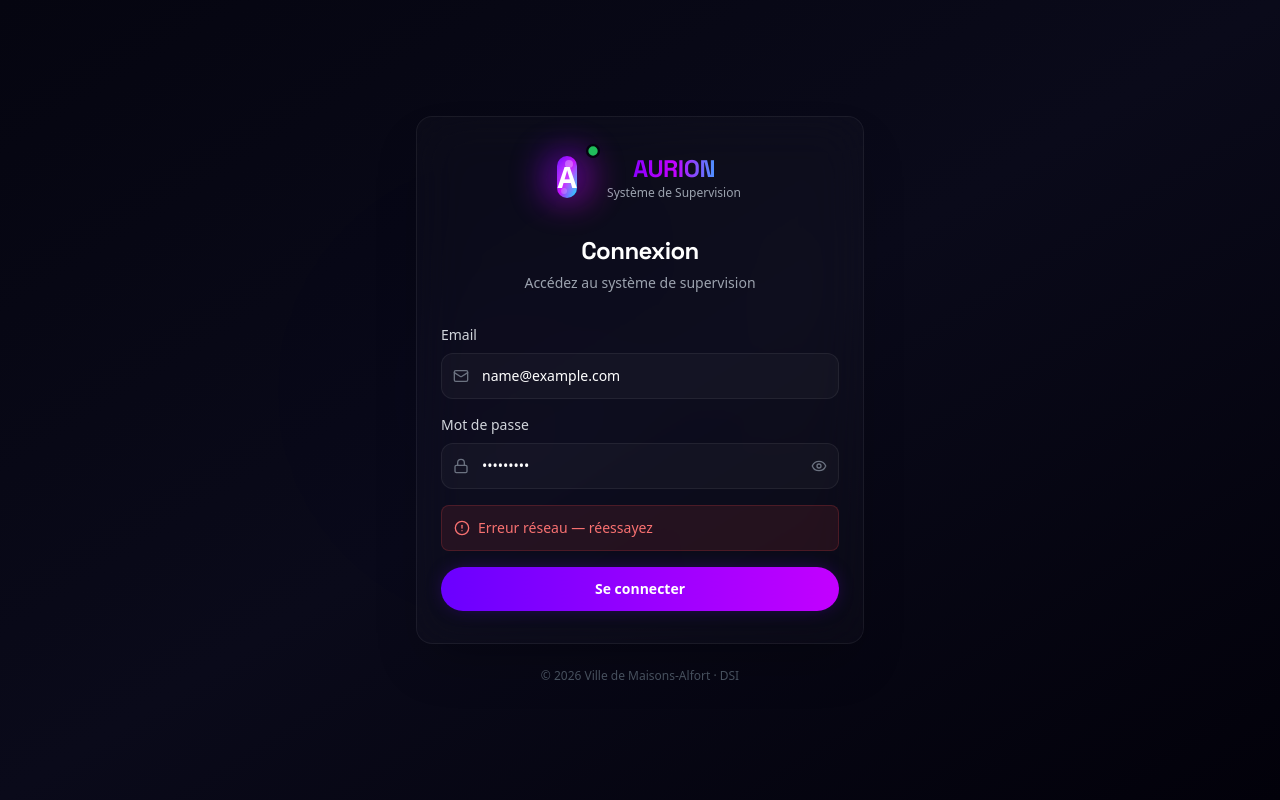
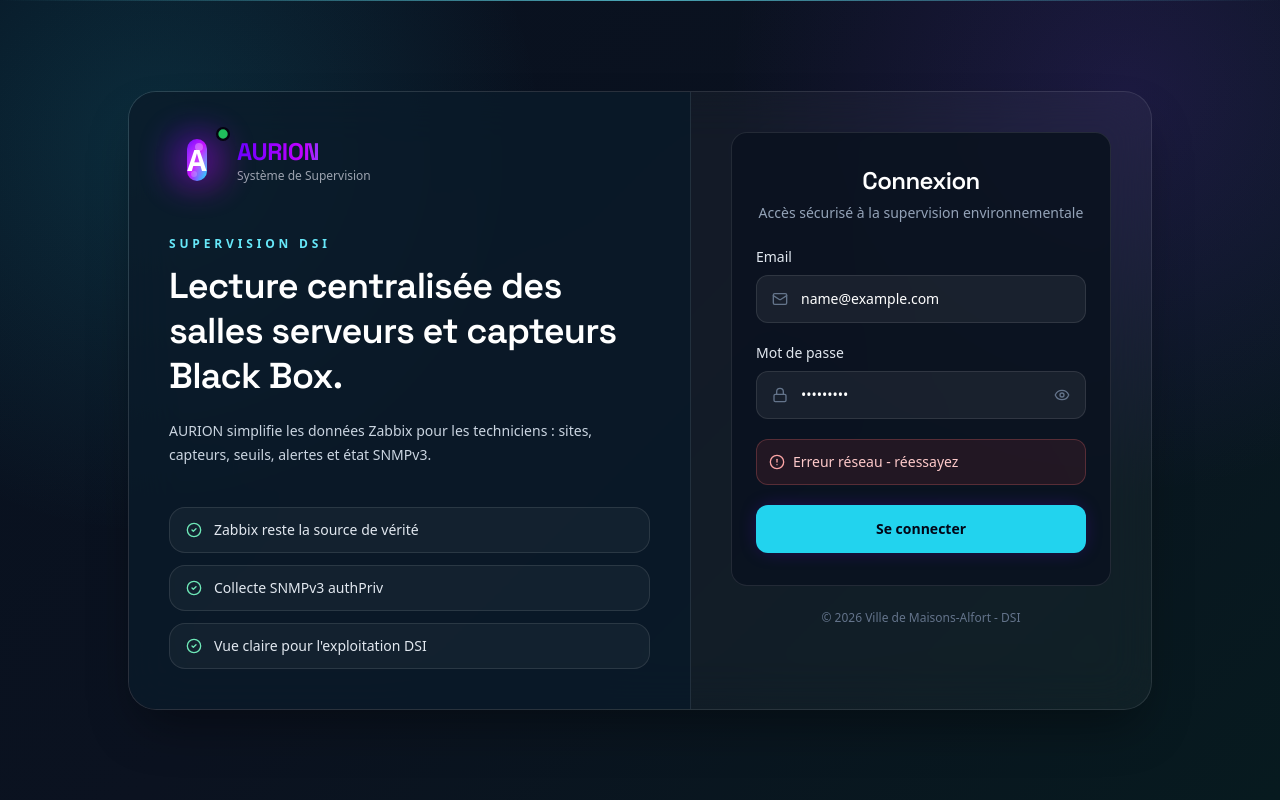
Before and after one commit to RAYAN-DOB/Server-Supervision, a Next.js app: page /login in a window 1280 px wide. Both pictures are taken after typing "name@example.com", "Sample123" into the empty fields and a click on the button "Se connecter". Built offline with nearby package versions, Linux system fonts and the light colour scheme; no server answers.

Commit message:
Fix local demo login and polish auth screen

```diff
--- a/app/(auth)/login/page.tsx
+++ b/app/(auth)/login/page.tsx
@@ -2,7 +2,7 @@
 
 import { useState } from "react";
 import { motion } from "framer-motion";
-import { Lock, Mail, Eye, EyeOff, Shield, AlertCircle } from "lucide-react";
+import { Lock, Mail, Eye, EyeOff, Shield, AlertCircle, CheckCircle2 } from "lucide-react";
 import { AurionLogoFull } from "@/components/features/aurion-logo";
 import { Button } from "@/components/ui/button";
 import { Card, CardContent, CardDescription, CardHeader, CardTitle } from "@/components/ui/card";
@@ -39,7 +39,7 @@
 
       setCurrentUser(data.user);
 
-      toast.success("Connexion réussie !", {
+      toast.success("Connexion réussie", {
         description: `Bienvenue ${data.user.name}`,
       });
 
@@ -48,133 +48,153 @@
         return;
       }
 
-      // Rechargement complet pour que le middleware lise le cookie httpOnly
       window.location.href = "/dashboard";
     } catch {
-      setError("Erreur réseau — réessayez");
+      setError("Erreur réseau - réessayez");
       setLoading(false);
     }
   };
 
   return (
-    <div className="min-h-screen flex items-center justify-center p-4">
-      <div className="absolute inset-0 bg-gradient-to-br from-nebula-space via-nebula-dark to-nebula-darker" />
+    <div className="relative min-h-screen overflow-hidden bg-[#07111f] text-white">
+      <div className="absolute inset-0 bg-[radial-gradient(circle_at_12%_18%,rgba(34,211,238,0.14),transparent_30%),radial-gradient(circle_at_88%_12%,rgba(124,58,237,0.16),transparent_30%),linear-gradient(135deg,#07111f_0%,#0b1220_45%,#071a1f_100%)]" />
+      <div className="absolute inset-x-0 top-0 h-px bg-gradient-to-r from-transparent via-cyan-300/70 to-transparent" />
 
+      <main className="relative z-10 grid min-h-screen place-items-center px-6 py-10">
         <motion.div
-        animate={{ scale: [1, 1.2, 1], opacity: [0.1, 0.2, 0.1] }}
-        transition={{ duration: 8, repeat: Infinity }}
-        className="absolute top-1/4 left-1/4 w-96 h-96 bg-nebula-violet/10 rounded-full blur-[120px]"
-      />
-      <motion.div
-        animate={{ scale: [1, 1.15, 1], opacity: [0.1, 0.15, 0.1] }}
-        transition={{ duration: 10, repeat: Infinity, delay: 1 }}
-        className="absolute bottom-1/4 right-1/4 w-96 h-96 bg-nebula-cyan/8 rounded-full blur-[120px]"
-      />
-
-      <motion.div
-        initial={{ opacity: 0, y: 20 }}
+          initial={{ opacity: 0, y: 18 }}
           animate={{ opacity: 1, y: 0 }}
-        transition={{ duration: 0.6 }}
-        className="relative z-10 w-full max-w-md"
+          transition={{ duration: 0.45 }}
+          className="grid w-full max-w-5xl overflow-hidden rounded-[28px] border border-white/10 bg-white/[0.035] shadow-2xl shadow-black/40 backdrop-blur-xl lg:grid-cols-[1fr_460px]"
         >
-        <Card className="border-white/[0.06] bg-white/[0.02] backdrop-blur-xl shadow-2xl">
-          <CardHeader className="text-center pb-8 pt-8">
-            <div className="flex justify-center mb-6">
+          <section className="hidden border-r border-white/10 bg-[#081827]/80 p-10 lg:block">
+            <div className="mb-12">
               <AurionLogoFull />
             </div>
-            <CardTitle className="text-2xl font-bold text-white mb-2">
+
+            <p className="mb-3 text-xs font-semibold uppercase tracking-[0.32em] text-cyan-300">
+              Supervision DSI
+            </p>
+            <h1 className="max-w-xl text-4xl font-semibold leading-tight text-white">
+              Lecture centralisée des salles serveurs et capteurs Black Box.
+            </h1>
+            <p className="mt-5 max-w-lg text-sm leading-6 text-slate-300">
+              AURION simplifie les données Zabbix pour les techniciens : sites,
+              capteurs, seuils, alertes et état SNMPv3.
+            </p>
+
+            <div className="mt-10 grid gap-3 text-sm text-slate-200">
+              {[
+                "Zabbix reste la source de vérité",
+                "Collecte SNMPv3 authPriv",
+                "Vue claire pour l'exploitation DSI",
+              ].map((item) => (
+                <div key={item} className="flex items-center gap-3 rounded-2xl border border-white/10 bg-white/[0.04] px-4 py-3">
+                  <CheckCircle2 className="h-4 w-4 text-emerald-300" />
+                  <span>{item}</span>
+                </div>
+              ))}
+            </div>
+          </section>
+
+          <section className="p-6 sm:p-10">
+            <div className="mb-8 flex justify-center lg:hidden">
+              <AurionLogoFull />
+            </div>
+
+            <Card className="border-white/10 bg-[#0b1220]/90 shadow-none">
+              <CardHeader className="pb-6 pt-8 text-center">
+                <CardTitle className="text-2xl font-semibold text-white">
                   Connexion
                 </CardTitle>
-            <CardDescription className="font-light">
-              Accédez au système de supervision
+                <CardDescription className="text-slate-400">
+                  Accès sécurisé à la supervision environnementale
                 </CardDescription>
               </CardHeader>
 
               <CardContent className="pb-8">
-            <form onSubmit={handleLogin} className="space-y-4">
-              {/* Email */}
+                <form onSubmit={handleLogin} className="space-y-5">
                   <div>
-                <label className="block text-sm font-medium text-gray-300 mb-2">
+                    <label className="mb-2 block text-sm font-medium text-slate-200">
                       Email
                     </label>
                     <div className="relative">
-                  <Mail className="absolute left-3 top-1/2 -translate-y-1/2 w-4 h-4 text-gray-500" />
+                      <Mail className="absolute left-4 top-1/2 h-4 w-4 -translate-y-1/2 text-slate-500" />
                       <input
                         type="email"
                         value={email}
                         onChange={(e) => setEmail(e.target.value)}
-                    placeholder="votre@email.fr"
-                    className="w-full pl-10 pr-4 py-3 bg-white/[0.03] border border-white/[0.06] rounded-xl text-white text-sm placeholder-gray-600 focus:outline-none focus:border-nebula-violet/50 transition-all font-light"
+                        placeholder="prenom.nom@maisons-alfort.fr"
+                        className="h-12 w-full rounded-xl border border-white/10 bg-white/[0.06] pl-11 pr-4 text-sm text-white placeholder:text-slate-500 outline-none transition focus:border-cyan-300/70 focus:bg-white/[0.08]"
                         required
                         autoComplete="email"
                       />
                     </div>
                   </div>
 
-              {/* Password */}
                   <div>
-                <label className="block text-sm font-medium text-gray-300 mb-2">
+                    <label className="mb-2 block text-sm font-medium text-slate-200">
                       Mot de passe
                     </label>
                     <div className="relative">
-                  <Lock className="absolute left-3 top-1/2 -translate-y-1/2 w-4 h-4 text-gray-500" />
+                      <Lock className="absolute left-4 top-1/2 h-4 w-4 -translate-y-1/2 text-slate-500" />
                       <input
                         type={showPassword ? "text" : "password"}
                         value={password}
                         onChange={(e) => setPassword(e.target.value)}
-                    placeholder="••••••••"
-                    className="w-full pl-10 pr-12 py-3 bg-white/[0.03] border border-white/[0.06] rounded-xl text-white text-sm placeholder-gray-600 focus:outline-none focus:border-nebula-violet/50 transition-all font-light"
+                        placeholder="Mot de passe"
+                        className="h-12 w-full rounded-xl border border-white/10 bg-white/[0.06] pl-11 pr-12 text-sm text-white placeholder:text-slate-500 outline-none transition focus:border-cyan-300/70 focus:bg-white/[0.08]"
                         required
                         autoComplete="current-password"
                       />
                       <button
                         type="button"
                         onClick={() => setShowPassword(!showPassword)}
-                    className="absolute right-3 top-1/2 -translate-y-1/2 text-gray-500 hover:text-gray-300 transition-colors"
+                        className="absolute right-4 top-1/2 -translate-y-1/2 text-slate-500 transition hover:text-slate-200"
+                        aria-label={showPassword ? "Masquer le mot de passe" : "Afficher le mot de passe"}
                       >
-                    {showPassword ? <EyeOff className="w-4 h-4" /> : <Eye className="w-4 h-4" />}
+                        {showPassword ? <EyeOff className="h-4 w-4" /> : <Eye className="h-4 w-4" />}
                       </button>
                     </div>
                   </div>
 
-              {/* Error */}
                   {error && (
                     <motion.div
-                  initial={{ opacity: 0, y: -10 }}
+                      initial={{ opacity: 0, y: -6 }}
                       animate={{ opacity: 1, y: 0 }}
-                  className="flex items-center gap-2 p-3 rounded-lg bg-red-500/10 border border-red-500/20"
+                      className="flex items-center gap-2 rounded-xl border border-red-400/25 bg-red-500/10 p-3"
                     >
-                  <AlertCircle className="w-4 h-4 text-red-400 flex-shrink-0" />
-                  <span className="text-sm text-red-400">{error}</span>
+                      <AlertCircle className="h-4 w-4 flex-shrink-0 text-red-300" />
+                      <span className="text-sm text-red-200">{error}</span>
                     </motion.div>
                   )}
 
-              {/* Submit */}
                   <Button
                     type="submit"
                     disabled={loading}
-                className="w-full bg-gradient-to-r from-nebula-violet to-nebula-magenta hover:shadow-lg hover:shadow-nebula-violet/20 transition-all py-3 text-sm font-semibold"
+                    className="h-12 w-full rounded-xl bg-cyan-400 text-sm font-semibold text-slate-950 transition hover:bg-cyan-300"
                   >
                     {loading ? (
                       <motion.div
                         animate={{ rotate: 360 }}
                         transition={{ duration: 1, repeat: Infinity, ease: "linear" }}
                       >
-                    <Shield className="w-4 h-4" />
+                        <Shield className="h-4 w-4" />
                       </motion.div>
                     ) : (
                       "Se connecter"
                     )}
                   </Button>
                 </form>
-
               </CardContent>
             </Card>
 
-        <p className="text-center text-xs text-gray-600 mt-6 font-light">
-          © 2026 Ville de Maisons-Alfort · DSI
+            <p className="mt-6 text-center text-xs text-slate-500">
+              © 2026 Ville de Maisons-Alfort - DSI
             </p>
+          </section>
         </motion.div>
+      </main>
     </div>
   );
 }
--- a/app/api/auth/login/route.ts
+++ b/app/api/auth/login/route.ts
@@ -13,20 +13,18 @@
 
 export async function POST(req: NextRequest) {
   try {
-    // ── Extraction de l'adresse IP pour le rate limiting ──────────────────
     const ip =
       req.headers.get("x-forwarded-for")?.split(",")[0]?.trim() ??
       req.headers.get("x-real-ip") ??
       "unknown";
     const rateLimitKey = `login:${ip}`;
 
-    // ── Rate limiting ──────────────────────────────────────────────────────
     const rateCheck = checkRateLimit(rateLimitKey);
     if (!rateCheck.allowed) {
       const minutes = Math.ceil((rateCheck.blockedForMs ?? 0) / 60000);
       return NextResponse.json(
         {
-          error: `Trop de tentatives. Réessayez dans ${minutes} minute${minutes > 1 ? "s" : ""}.`,
+          error: `Trop de tentatives. Reessayez dans ${minutes} minute${minutes > 1 ? "s" : ""}.`,
         },
         {
           status: 429,
@@ -37,7 +35,6 @@
       );
     }
 
-    // ── Validation des entrées ─────────────────────────────────────────────
     const body = await req.json();
     const email: string = (body.email ?? "").trim().toLowerCase();
     const password: string = body.password ?? "";
@@ -49,7 +46,6 @@
       );
     }
 
-    // Validation basique du format email
     if (!/^[^\s@]+@[^\s@]+\.[^\s@]+$/.test(email)) {
       return NextResponse.json(
         { error: "Format d'email invalide" },
@@ -57,10 +53,9 @@
       );
     }
 
-    // ── Vérification de l'utilisateur ─────────────────────────────────────
     const user = getUserByEmail(email);
 
-    // Dummy bcrypt si utilisateur inexistant → protection timing attack
+    // Dummy bcrypt si utilisateur inexistant : protection timing attack.
     if (!user || !user.isActive) {
       await bcrypt.hash("dummy-anti-timing-attack", 12);
       return NextResponse.json(
@@ -69,7 +64,6 @@
       );
     }
 
-    // ── Vérification verrouillage compte ──────────────────────────────────
     if (isAccountLocked(user)) {
       const lockedUntil = user.lockedUntil
         ? new Date(user.lockedUntil).toLocaleTimeString("fr-FR", {
@@ -81,20 +75,19 @@
       addAuditEntry({
         userId: user.id,
         userName: user.name,
-        action: "Tentative connexion — compte verrouillé",
-        details: `Compte verrouillé jusqu'à ${lockedUntil}`,
+        action: "Tentative connexion - compte verrouille",
+        details: `Compte verrouille jusqu'a ${lockedUntil}`,
         ipAddress: ip,
       });
 
       return NextResponse.json(
         {
-          error: `Compte temporairement verrouillé. Réessayez après ${lockedUntil}.`,
+          error: `Compte temporairement verrouille. Reessayez apres ${lockedUntil}.`,
         },
         { status: 423 }
       );
     }
 
-    // ── Vérification du mot de passe ──────────────────────────────────────
     const valid = await bcrypt.compare(password, user.passwordHash);
 
     if (!valid) {
@@ -108,8 +101,8 @@
       addAuditEntry({
         userId: user.id,
         userName: user.name,
-        action: "Échec connexion",
-        details: `Mot de passe incorrect — ${attemptsLeft} tentative(s) restante(s)`,
+        action: "Echec connexion",
+        details: `Mot de passe incorrect - ${attemptsLeft} tentative(s) restante(s)`,
         ipAddress: ip,
       });
 
@@ -124,15 +117,14 @@
       );
     }
 
-    // ── Connexion réussie ─────────────────────────────────────────────────
     recordSuccessfulLogin(user.id);
     resetRateLimit(rateLimitKey);
 
     addAuditEntry({
       userId: user.id,
       userName: user.name,
-      action: "Connexion réussie",
-      details: `Rôle : ${user.role}`,
+      action: "Connexion reussie",
+      details: `Role : ${user.role}`,
       ipAddress: ip,
     });
 
@@ -161,15 +153,25 @@
       },
     });
 
+    const forwardedProto = req.headers.get("x-forwarded-proto");
+    const host = req.headers.get("host") ?? "";
+    const isLocalDemoHost =
+      host.startsWith("192.168.") ||
+      host.startsWith("10.") ||
+      host.startsWith("127.") ||
+      host.startsWith("localhost");
+
     response.cookies.set("aurion-token", token, {
       httpOnly: true,
-      secure: process.env.NODE_ENV === "production",
+      // La VM de soutenance tourne en production mais sur HTTP local.
+      // Sur ce reseau prive, Secure=false permet au navigateur de garder la session.
+      // Sur Vercel/HTTPS, le cookie reste securise.
+      secure: forwardedProto === "https" && !isLocalDemoHost,
       sameSite: "strict",
-      maxAge: 8 * 60 * 60, // 8 heures
+      maxAge: 8 * 60 * 60,
       path: "/",
     });
 
-    // Supprimer l'ancien cookie non-httpOnly s'il existe
     response.cookies.delete("aurion-user");
 
     return response;
```
Lines whose indentation alone changed are shown as unchanged.
